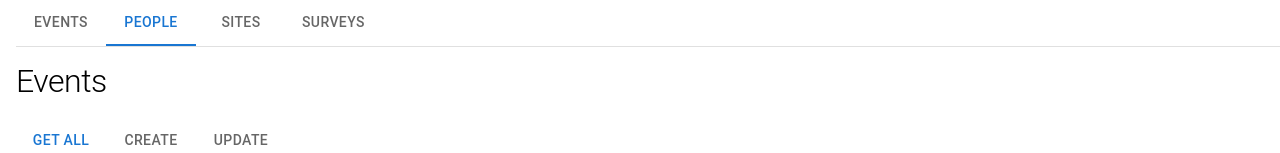
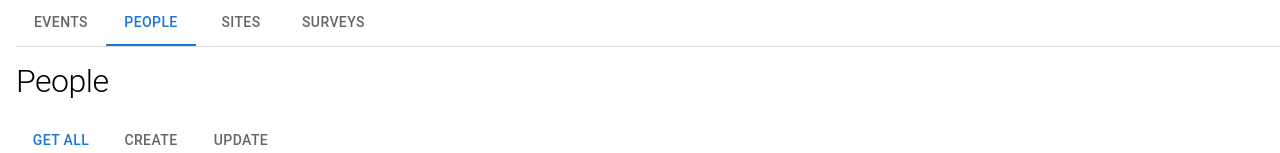
Before and after one commit to jamesmporter/nationbuilder-integration-demo, a React (Create React App) app: page / in a window 1280 px wide. Both pictures are taken after a click on the tab "PEOPLE". Shown: the part 239-392 px from the top of the page. Built offline with nearby package versions, Linux system fonts and the light colour scheme.

Commit message:
Update heading

```diff
--- a/src/People.jsx
+++ b/src/People.jsx
@@ -156,7 +156,7 @@ const People = ({ apiKey }) => {
   return (
     <Box sx={{ py: 2 }}>
       <Stack spacing={2} direction="column" maxWidth={800}>
-        <Typography variant="h1">Events</Typography>
+        <Typography variant="h1">People</Typography>
 
         <Box sx={{ borderBottom: 1, borderColor: "divider" }}>
           <Tabs
```
